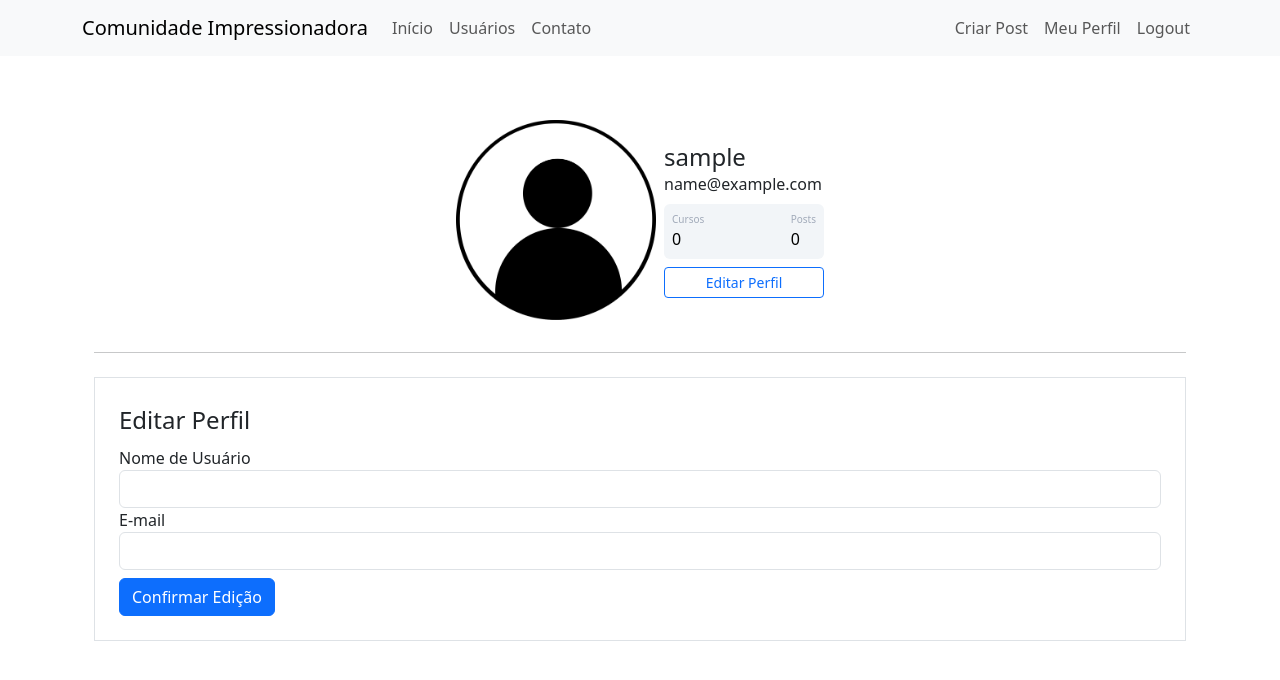
After one commit to gilbertodfl/python-with-flask, a Flask app: page /perfil/editar in a window 1280 px wide. The commit adds this page. Shown: the top 680 px of the page. Run offline with Flask 3, Linux system fonts and the light colour scheme; the visitor is signed in with stand-in values (Sample User, id 1).

Commit message:
editar perfil

```diff
--- a/myposts/forms.py
+++ b/myposts/forms.py
@@ -38,3 +38,8 @@ class FormLogin(FlaskForm):
     #         DataRequired(message='Por favor, preencha a senha.'),
     #         Length(min=6, max=20, message='A senha deve ter entre 6 e 20 caracteres.')
     #     ])
+
+class FormEditarPerfil(FlaskForm):
+    username = StringField('Nome de Usuário', validators=[DataRequired()])
+    email = StringField('E-mail', validators=[DataRequired(), Email()])
+    botao_submit_editarperfil = SubmitField('Confirmar Edição')
--- a/myposts/routes.py
+++ b/myposts/routes.py
@@ -1,6 +1,6 @@
 from flask import render_template, request, flash, redirect, url_for
 from myposts import app, db, bcrypt
-from myposts.forms import FormCriarConta, FormLogin
+from myposts.forms import FormCriarConta, FormLogin, FormCriarConta, FormEditarPerfil
 from myposts.models import Usuario, Post
 from flask_login import login_user, logout_user, current_user, login_required
 
@@ -76,6 +76,12 @@ def perfil():
     foto_perfil = url_for('static', filename='fotos_perfil/{}'.format(current_user.foto_perfil))
     return render_template('perfil.html', foto_perfil=foto_perfil)
 
+@app.route('/perfil/editar', methods=['GET', 'POST'])
+@login_required
+def editar_perfil():
+    form = FormEditarPerfil()
+    foto_perfil = url_for('static', filename='fotos_perfil/{}'.format(current_user.foto_perfil))
+    return render_template('editarperfil.html', foto_perfil=foto_perfil, form=form)
 
 @app.route('/post/criar')
 @login_required
--- /dev/null
+++ b/myposts/templates/editarperfil.html
@@ -0,0 +1,47 @@
+{% extends 'perfil.html' %}
+
+
+{% block form_editar_perfil %}
+
+<div class="container">
+        <hr>
+        <div class="row">
+            <div class="col">
+                <form method="POST" action="" class="border p-4 mt-2">
+                    {{ form.csrf_token }}
+                    <legend>Editar Perfil</legend>
+                    <fieldset>
+                        <div class="form-group">
+                            {{ form.username.label(class="form-control-label") }}
+                            {% if form.username.errors %}
+                                {{ form.username(class="form-control is-invalid") }}
+                            <div class="invalid-feedback">
+                                {% for erro in form.username.errors %}
+                                    {{ erro }}
+                                {% endfor %}
+                            </div>
+                            {% else %}
+                                {{ form.username(class="form-control") }}
+                            {% endif %}
+                        </div>
+                        <div class="form-group">
+                            {{ form.email.label(class="form-control-label") }}
+                            {% if form.email.errors %}
+                                {{ form.email(class="form-control is-invalid") }}
+                            <div class="invalid-feedback">
+                                {% for erro in form.email.errors %}
+                                    {{ erro }}
+                                {% endfor %}
+                            </div>
+                            {% else %}
+                                {{ form.email(class="form-control") }}
+                            {% endif %}
+                        </div>
+                    </fieldset>
+                    {{ form.botao_submit_editarperfil(class="btn btn-primary mt-2") }}
+                </form>
+            </div>
+        </div>
+    </div>
+
+{% endblock %}
--- a/myposts/templates/perfil.html
+++ b/myposts/templates/perfil.html
@@ -11,9 +11,15 @@
                         <div class="d-flex flex-column"> <span class="articles">Cursos</span> <span class="number1">0</span> </div>
                         <div class="d-flex flex-column"> <span class="rating">Posts</span> <span class="number3">0</span> </div>
                     </div>
-                    <div class="button mt-2 d-flex flex-row align-items-center"> <button class="btn btn-sm btn-outline-primary w-100">Editar Perfil</button></div>
+                    <div class="button mt-2 d-flex flex-row align-items-center">
+                        <a class="w-100" href="{{ url_for('editar_perfil') }}">
+                            <button class="btn btn-sm btn-outline-primary w-100">Editar Perfil</button>
+                        </a>
+                    </div>
                 </div>
             </div>
         </div>
     </div>
+    {% block form_editar_perfil %}
+    {% endblock %}
 {% endblock %}
```
